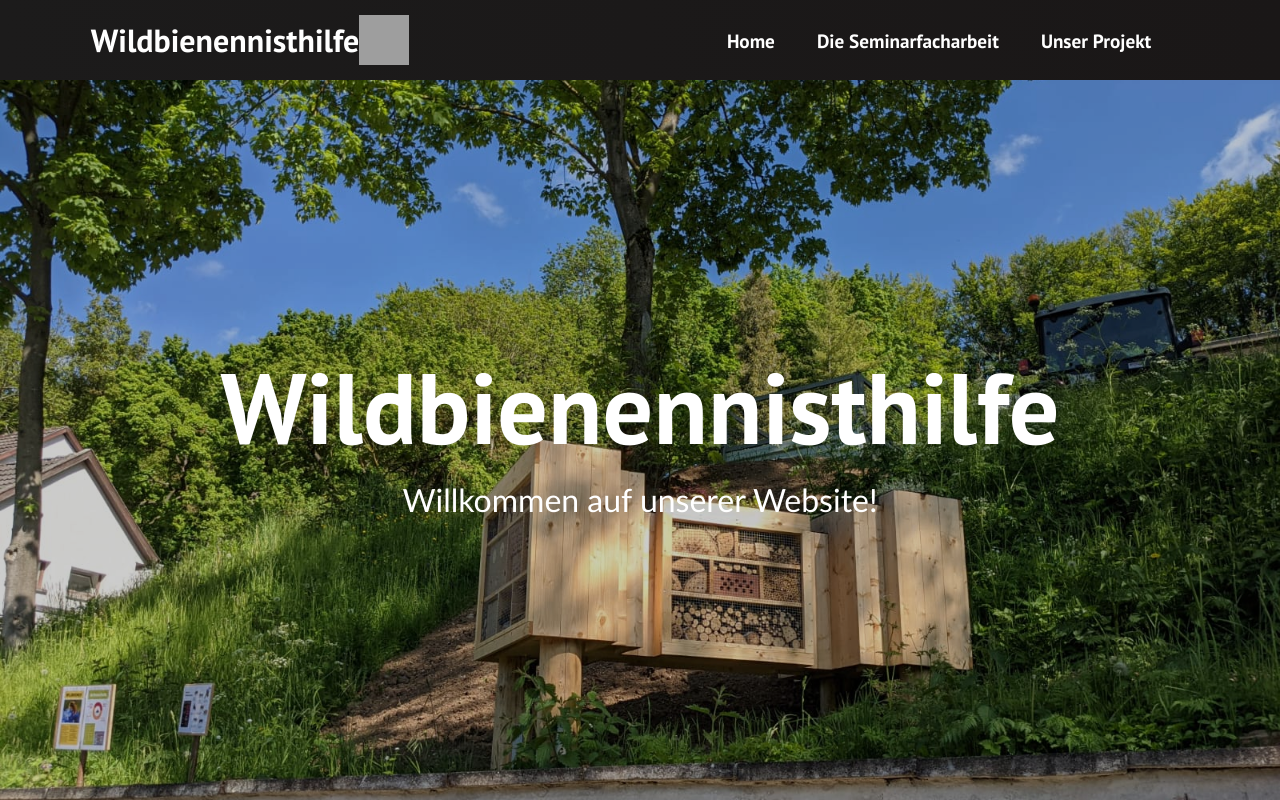
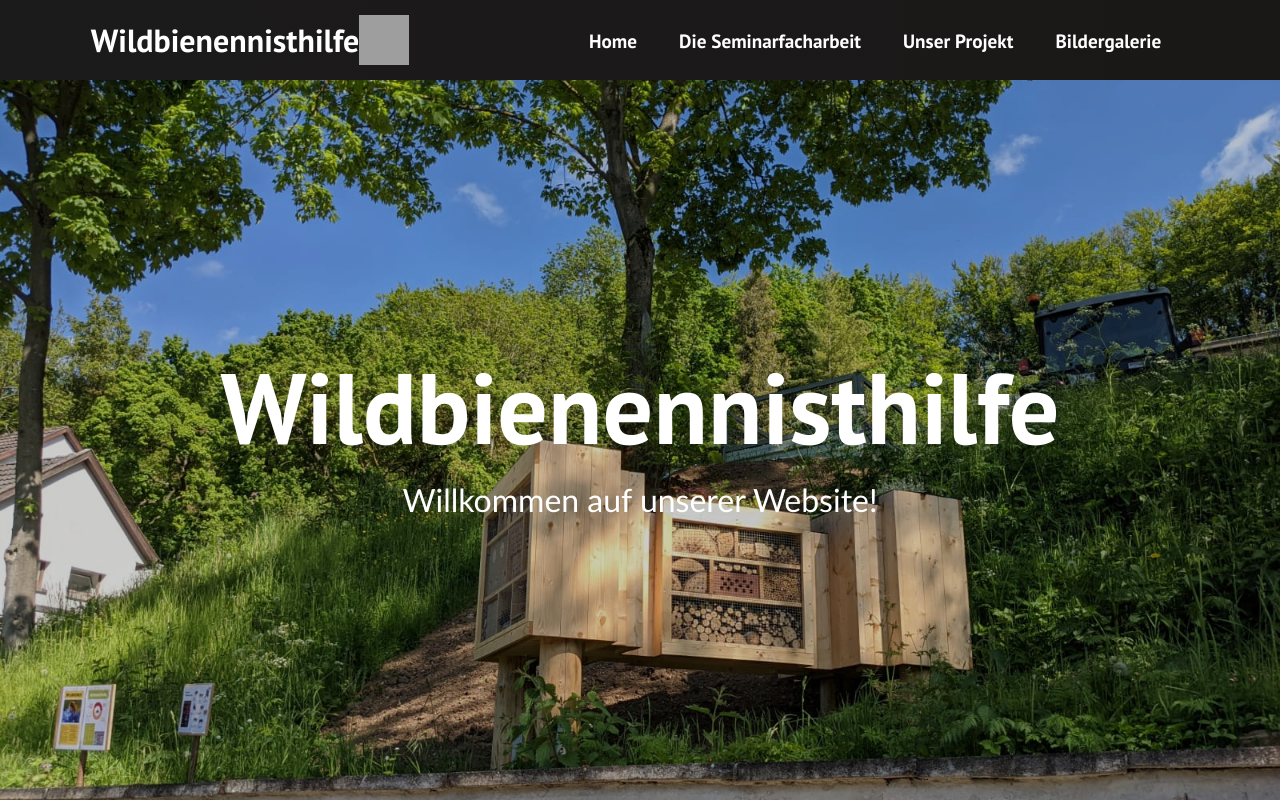
Before and after one commit to KLHA05/Bienenhotel, a React (Create React App) app: page / in a window 1280 px wide. Shown: the top 800 px of the page. Built offline with nearby package versions, Linux system fonts and the light colour scheme; grey boxes are pictures that could not be loaded.

Commit message:
fixed slider bug

```diff
--- a/src/components/Navbar.js
+++ b/src/components/Navbar.js
@@ -80,6 +80,11 @@ function Navbar(){
                         </Link>
                         {dropdown2 && <Dropdown2/>}
                     </li>
+                    <li className='nav-item'>
+                        <Link to= "/gallery" className="nav-links" onClick={closeMobileMenu}>
+                            Bildergalerie
+                        </Link>
+                    </li>
                 </ul>
             </div>
         </nav>
--- a/src/components/pages/gallery.js
+++ b/src/components/pages/gallery.js
@@ -1,14 +1,16 @@
 import React from "react";
 import '../../App.css';
+import bee from '../assets/images/background.jpeg';
+import press from '../assets/images/presse.jpg';
 import { Carousel } from 'react-carousel-minimal';
 
 const data = [
     {
-        image:'http://homepage.gymnasium-arnstadt.de/wp-content/uploads/2021/11/image0.jpeg',
+        image: press,
         caption: 'Zeitungsbild'
     },
     {
-        image: '/Users/hakl05/Programmierung/Bienenhotel/src/components/assets/images/background.jpeg',
+        image: bee,
         caption: 'Hintergrund'
     }
 ];
@@ -40,7 +42,7 @@ function gallery(){
                         slideNumber={true}
                         slideNumberStyle={slideNumberStyle}
                         captionPosition="bottom"
-                        automatic={true}
+                        automatic={false}
                         dots={true}
                         pauseIconColor="white"
                         pauseIconSize="40px"
```
